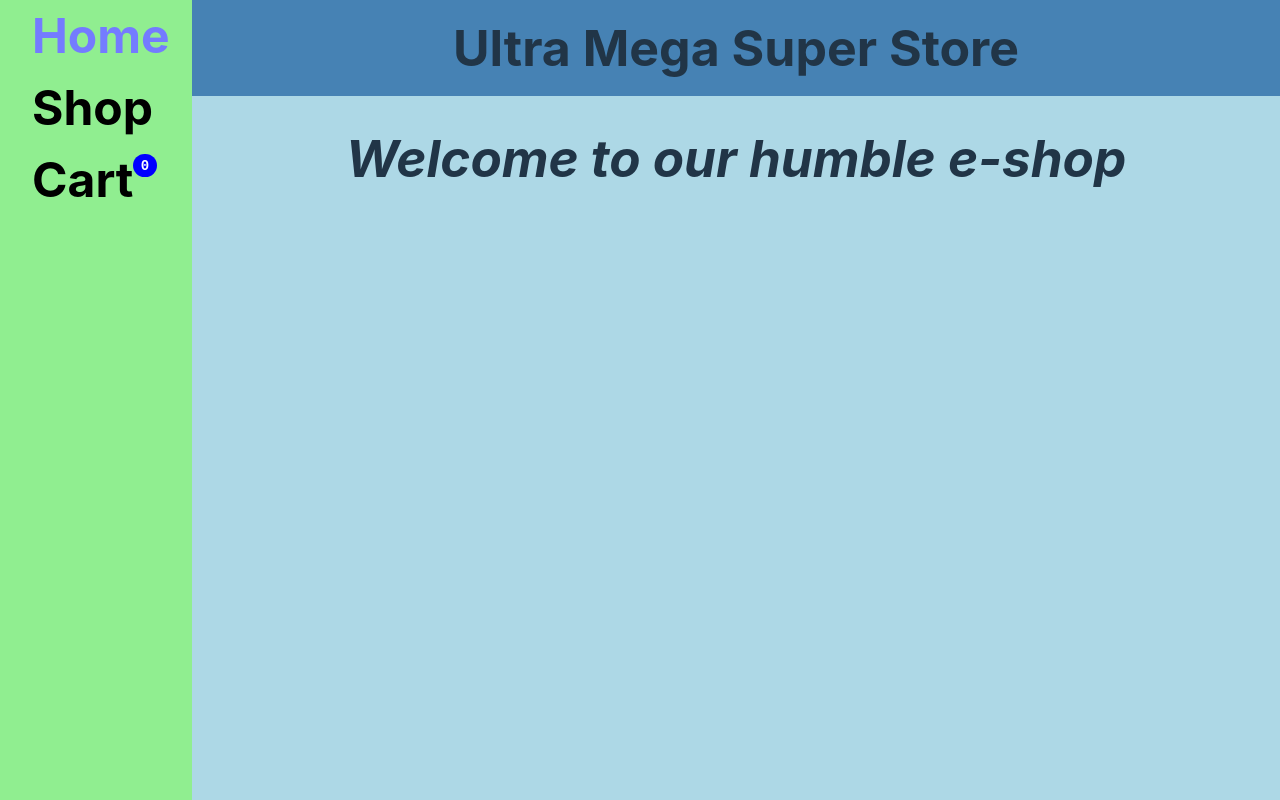
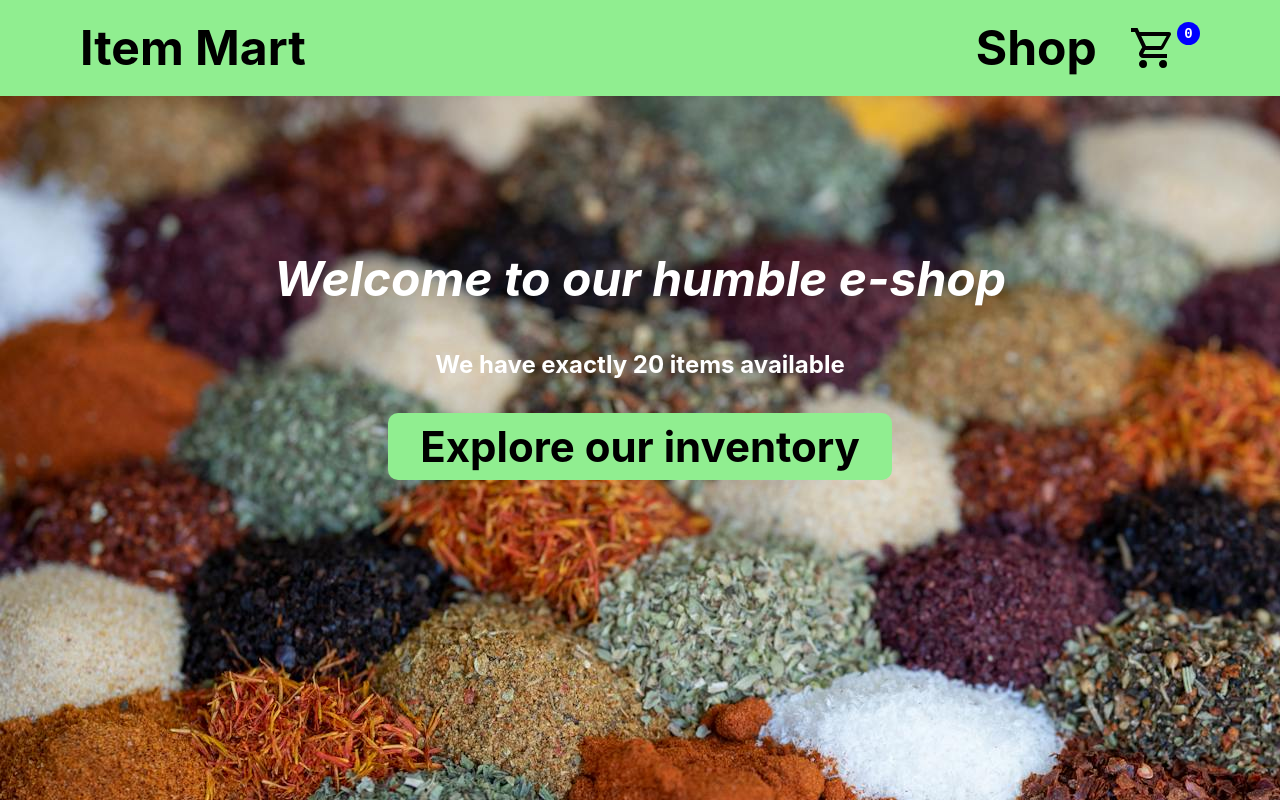
Before and after one commit to JoshMerhar/TOP-Shopping-Cart, a React (Vite) app: page / in a window 1280 px wide. Built offline with nearby package versions, Linux system fonts and the light colour scheme; no server answers.

Commit message:
Update page layout and add smooth transitions

```diff
--- a/src/App.css
+++ b/src/App.css
@@ -8,32 +8,26 @@
   width: 100%;
   min-height: 100%;
   display: grid;
-  grid-template-columns: repeat(20, 1fr);
+  grid-template-columns: repeat(auto-fill, 1fr);
   grid-template-rows: 6rem auto;
+  animation: fadeIn 1s;
 }
 
-.side-bar {
-  grid-column: 1 / 4;
-  grid-row: 1 / 3;
+@keyframes fadeIn {
+  0% { opacity: 0; }
+  100% { opacity: 1; }
+}
+
+.top-nav-bar {
+  z-index: 1;
+  grid-row: 1 / 2;
   background-color: lightgreen;
+  position: sticky;
+  top: 0;
 }
 
 .main-content-area {
-  grid-column: 4 / 21;
   height: 100%;
   text-align: center;
   background-color: lightblue;
 }
-
-.top-banner {
-  z-index: 1;
-  grid-column: 4 / 21;
-  background-color: steelblue;
-  display: flex;
-  justify-content: center;
-  align-items: center;
-  font-size: 50px;
-  font-weight: bold;
-  position: sticky;
-  top: 0;
-}
--- a/src/App.jsx
+++ b/src/App.jsx
@@ -28,10 +28,7 @@ function App() {
   return (
     <>
       <div className="container">
-        <div className="top-banner">
-          <span>Ultra Mega Super Store</span>
-        </div>
-        <div className="side-bar">
+        <div className="top-nav-bar">
           <NavBar
             cart={cart}
           />
--- a/src/components/Cart/Cart.jsx
+++ b/src/components/Cart/Cart.jsx
@@ -4,6 +4,7 @@ import './cart.css';
 const Cart = ({ cart, setCart }) => {
 
     const [total, setTotal] = useState(0);
+    const [checkedOut, setCheckedOut] = useState(false);
 
     useEffect(() => {
       tallyTotal();
@@ -26,6 +27,7 @@ const Cart = ({ cart, setCart }) => {
     }
 
     function checkout() {
+      setCheckedOut(true);
       setCart([]);
       setTotal(0);
     }
@@ -33,7 +35,8 @@ const Cart = ({ cart, setCart }) => {
     return (
       <div className='cart-page'>
         <h1 className='cart-title'>Shopping Cart</h1>
-        <div className='empty-cart-text' style={{display: cart.length === 0 ? 'block' : 'none'}}>There's nothing in your cart!</div>
+        <div className='empty-cart-text' style={{display: cart.length === 0 && !checkedOut ? 'block' : 'none'}}>There's nothing in your cart!</div>
+        <div className='checked-out-text' style={{ display: checkedOut ? 'block' : 'none' }}>Thanks for shopping with us!</div>
         <div className='cart-items'>
           {cart.map((item) => (
             <div className='cart-item' key={`cart-${item.id}`}>
--- a/src/components/Cart/cart.css
+++ b/src/components/Cart/cart.css
@@ -1,3 +1,12 @@
+.cart-page {
+    animation: fadeIn 1s;
+}
+
+@keyframes fadeIn {
+    0% { opacity: 0; }
+    100% { opacity: 1; }
+}
+
 .cart-title {
     font-style: italic
 }
@@ -19,6 +28,7 @@
 .cart-picture {
     width: 150px;
     border: solid white 5px;
+    background-color: white;
 }
 
 img {
@@ -70,3 +80,13 @@ img {
     color: black;
     background-color: lightgreen;
 }
+
+.empty-cart-text,
+.checked-out-text {
+    font-size: 36px;
+    font-weight: bold;
+}
+
+.checked-out-text {
+    animation: fadeIn .75s;
+}
--- a/src/components/Home/Home.jsx
+++ b/src/components/Home/Home.jsx
@@ -1,13 +1,16 @@
+import { Link } from 'react-router-dom';
 import './home.css';
 
 const Home = () => {
 
     return (
-        <>
-          <div className="home-page">
-            <h1>Welcome to our humble e-shop</h1>
-          </div>
-        </>
+      <div className="home-page">
+        <div className="home-page-content">
+          <div className="home-header">Welcome to our humble e-shop</div>
+          <div className="home-subheader">We have exactly 20 items available</div>
+          <div className="home-btn-container"><Link to='/shop' className="home-shop-button">Explore our inventory</Link></div>
+        </div>
+      </div>
     )
 }
 
--- a/src/components/Home/home.css
+++ b/src/components/Home/home.css
@@ -1,3 +1,51 @@
 .home-page {
+    height: 100%;
+    background-image: url('../../assets/pexels-engin-akyurt-3368291.jpg');
+    animation: fadeIn 1s;
+}
+
+@keyframes fadeIn {
+    0% { opacity: 0; }
+    100% { opacity: 1; }
+}
+
+.home-page-content {
+    height: 75%;
+    display: flex;
+    flex-direction: column;
+    align-items: center;
+    justify-content: center;
+    gap: 2rem;
+    color: white;
+}
+
+.home-header {
+    font-size: 48px;
+    font-weight: bold;
     font-style: italic;
 }
+
+.home-subheader {
+    font-size: 24px;
+    font-weight: bold;
+}
+
+.home-btn-container {
+    width: fit-content;
+}
+
+.home-shop-button {
+    width: 100%;
+    height: 100%;
+    font-size: 42px;
+    font-weight: bold;
+    color: black;
+    background-color: lightgreen;
+    padding: .5rem 2rem;
+    border-radius: 10px;
+}
+
+.home-shop-button:hover {
+    background-color: lightblue;
+    color: white;
+}
--- a/src/components/NavBar/NavBar.jsx
+++ b/src/components/NavBar/NavBar.jsx
@@ -21,9 +21,15 @@ const NavBar = ({ cart }) => {
   return (
     <>
       <div className="nav-bar">
-        <Link to='/' className="nav-item">Home</Link>
-        <Link to='/shop' className="nav-item">Shop</Link>
-        <Link to='/cart' className="nav-item nav-cart">Cart<span className='cart-qty'>{cartQty}</span></Link>
+        <div className='home-link'>
+          <Link to='/' className="nav-item">Item Mart</Link>
+        </div>
+        <div className='store-links'>
+          <Link to='/shop' className="nav-item">Shop</Link>
+          <Link to='/cart' className="nav-item nav-cart"><svg className="cart-icon" xmlns="http://www.w3.org/2000/svg" viewBox="0 0 24 24"><title>cart-outline</title><path d="M17,18A2,2 0 0,1 19,20A2,2 0 0,1 17,22C15.89,22 15,21.1 15,20C15,18.89 15.89,18 17,18M1,2H4.27L5.21,4H20A1,1 0 0,1 21,5C21,5.17 20.95,5.34 20.88,5.5L17.3,11.97C16.96,12.58 16.3,13 15.55,13H8.1L7.2,14.63L7.17,14.75A0.25,0.25 0 0,0 7.42,15H19V17H7C5.89,17 5,16.1 5,15C5,14.65 5.09,14.32 5.24,14.04L6.6,11.59L3,4H1V2M7,18A2,2 0 0,1 9,20A2,2 0 0,1 7,22C5.89,22 5,21.1 5,20C5,18.89 5.89,18 7,18M16,11L18.78,6H6.14L8.5,11H16Z" /></svg>
+            <span className='cart-qty'>{cartQty}</span>
+          </Link>
+        </div>
       </div>
     </>
   )
--- a/src/components/NavBar/navbar.css
+++ b/src/components/NavBar/navbar.css
@@ -1,21 +1,41 @@
 .nav-bar {
     background-color: lightgreen;
+    height: 100%;
     display: flex;
-    flex-direction: column;
-    align-items: left;
+    justify-content: space-between;
+    align-items: center;
     position: sticky;
     top: 0;
+    padding: 0 4rem;
+}
+
+.store-links {
+    display: flex;
 }
 
 .nav-item {
     font-size: 48px;
     font-weight: bold;
     color: black;
-    padding: 0 2rem;
+    padding: 0 1rem;
+}
+
+.nav-item:hover {
+    color: white;
 }
 
 .nav-cart {
     display: flex;
+    align-items: center;
+}
+
+.cart-icon {
+    height: 48px;
+    width: 48px;
+}
+
+svg:hover {
+    fill: white;
 }
 
 .cart-qty {
@@ -24,6 +44,7 @@
     width: 20px;
     display: inline-block;
     text-align: center;
+    place-self: flex-start;
     font-size: 14px;
     color: white;
     background-color: blue;
--- a/src/components/Shop/Shop.jsx
+++ b/src/components/Shop/Shop.jsx
@@ -18,7 +18,7 @@ const Shop = ({ itemData, cart, setCart }) => {
 
     return (
         <div className="shop-page">
-          <span className="shop-heading" style={{ display: loadingScreen ? 'none' : 'inline' }}>Exchange your hard-earned currency for things you don't need!</span>
+          <span className="shop-heading" style={{ display: loadingScreen ? 'none' : 'block' }}>Exchange your hard-earned currency for things you probably don't need!</span>
           <div className='loading-container' style={{ display: loadingScreen ? 'flex' : 'none' }}>
             <div className="loading-screen">LOADING . . .</div>
           </div>
--- a/src/components/Shop/shop.css
+++ b/src/components/Shop/shop.css
@@ -7,6 +7,8 @@
     margin: 0;
     font-size: 36px;
     font-style: italic;
+    padding-bottom: 1rem;
+    animation: fadeIn 1s;
 }
 
 .item-cards {
@@ -14,6 +16,12 @@
     grid-template-columns: repeat(auto-fill, minmax(325px, 1fr));
     place-items: center;
     gap: 20px;
+    animation: fadeIn 1s;
+}
+
+@keyframes fadeIn {
+    0% { opacity: 0; }
+    100% { opacity: 1; }
 }
 
 .card-container {
@@ -25,7 +33,8 @@
     justify-content: center;
     align-items: center;
     background-color: lightblue;
-    font-size: 50px;
+    font-size: 64px;
+    animation: fadeIn .5s;
 }
 
 .loading-screen {
```
Also changed, not shown: src/assets/cart-outline.svg (added), src/assets/pexels-engin-akyurt-3368291.jpg (added).
